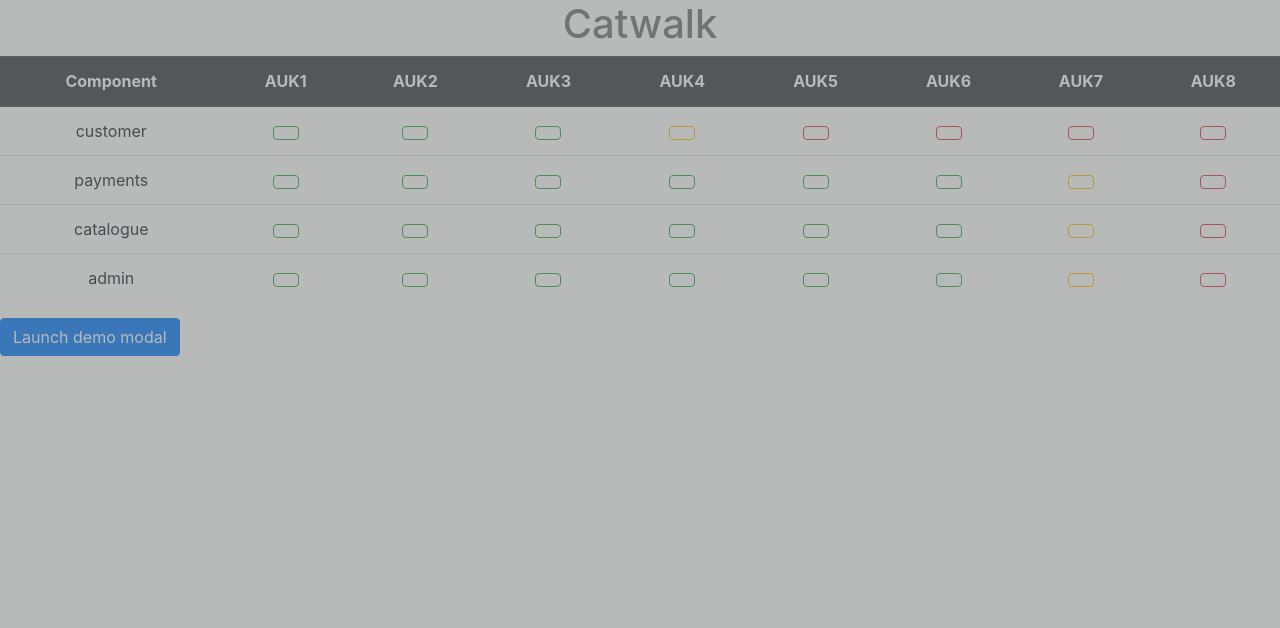
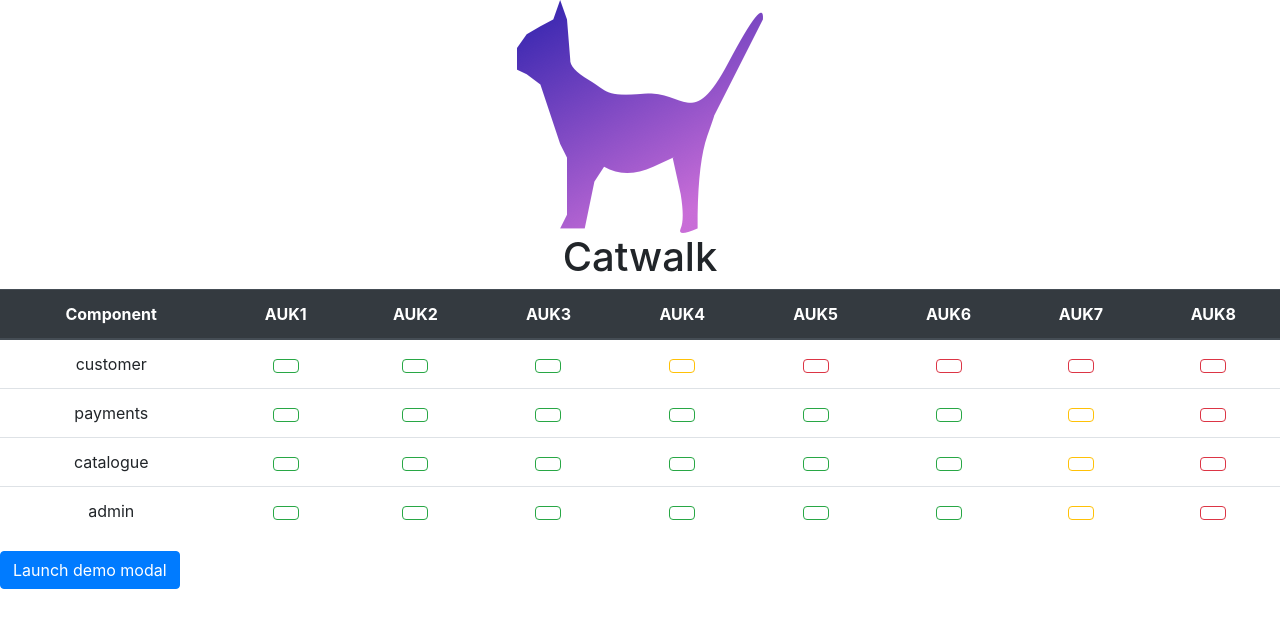
Before and after one commit to rahulnehru/catwalk-fe, a React (Create React App) app: page / in a window 1280 px wide. Shown: the top 628 px of the page. Built offline with nearby package versions, Linux system fonts and the light colour scheme.

Commit message:
Autohide modal

```diff
--- a/public/index.html
+++ b/public/index.html
@@ -10,6 +10,7 @@
     <meta name="theme-color" content="#000000" />
     <link rel="manifest" href="%PUBLIC_URL%/manifest.json" />
     <title>Catwalk</title>
+    <header><img src="catwalk_logo.png" alt="catwalk_logo"><h1>Catwalk</h1></header>
   </head>
   <body>
     <noscript>You need to enable JavaScript to run this app.</noscript>
--- a/src/App.css
+++ b/src/App.css
@@ -1,3 +1,7 @@
+header {
+  text-align: center;
+}
+
 .App {
   text-align: center;
 }
--- a/src/App.js
+++ b/src/App.js
@@ -10,7 +10,6 @@ class App extends Component {
     render() {
         return (
             <div className="App">
-                <header className="App-header"><h1>Catwalk</h1></header>
                 <ReleaseTable/>
                 <StatusModal/>
             </div>
--- a/src/StatusModal.js
+++ b/src/StatusModal.js
@@ -11,7 +11,7 @@ export default class StatusModal extends Component {
         this.handleHide = this.handleHide.bind(this);
 
         this.state = {
-            show: true
+            show: false
         };
     }
 
```
